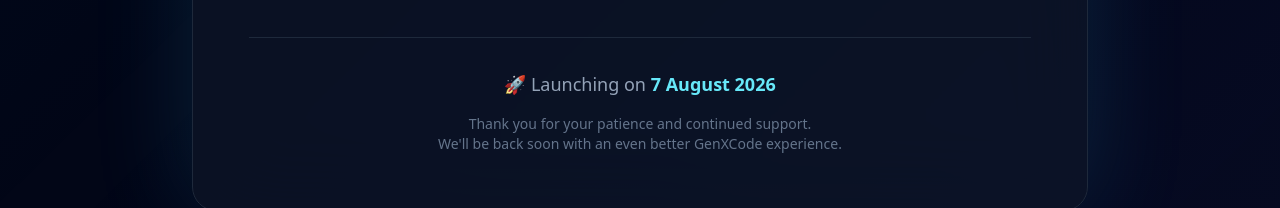
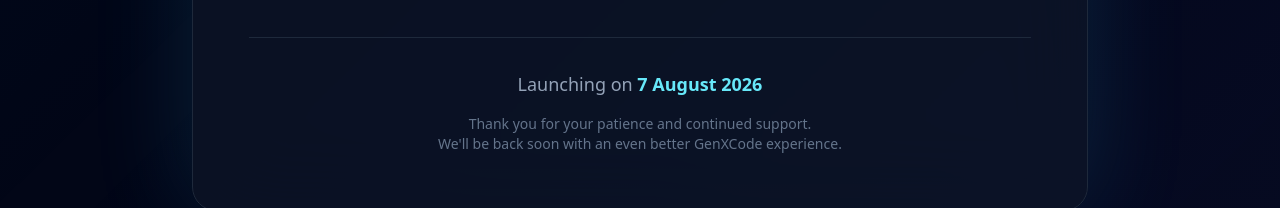
Before and after one commit to 0x-pratham/genxcode-portal, a React (Vite) app: page / in a window 1280 px wide. Shown: the part 1006-1214 px from the top of the page. Built offline with nearby package versions, Linux system fonts and the light colour scheme.

Commit message:
countdown for website 1

```diff
--- a/src/pages/Maintenance.jsx
+++ b/src/pages/Maintenance.jsx
@@ -148,7 +148,7 @@ export default function Maintenance() {
           {/* Footer */}
           <div className="mt-12 border-t border-slate-800 pt-8">
             <p className="text-slate-400 text-lg">
-              🚀 Launching on
+              Launching on
               <span className="text-cyan-300 font-semibold">
                 {" "}
                 7 August 2026
```
